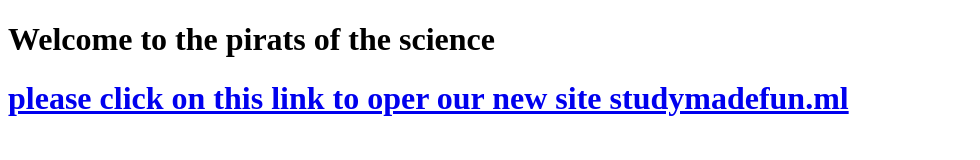
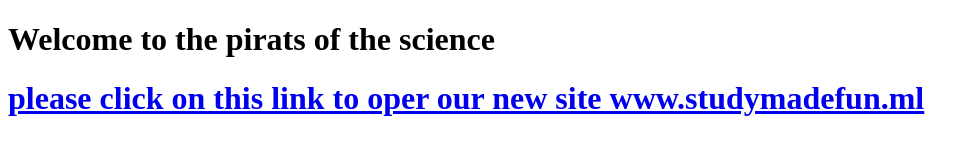
Before and after one commit to siddharth0jain/piratesofthescience.github.io, a plain HTML site: page index.html in a window 1280 px wide. Shown: the whole page, without its empty margins (0-980 px from the left). Drawn offline with Linux system fonts and the light colour scheme.

Commit message:
Update index.html

```diff
--- a/index.html
+++ b/index.html
@@ -5,7 +5,7 @@
 <h1>Welcome to the pirats of the science</h1>
 
 <h1>
-  <a href="studymadefun.ml">please click on this link to oper our new site studymadefun.ml</a>
+  <a href="studymadefun.ml">please click on this link to oper our new site www.studymadefun.ml</a>
   </h1>
 
 
```
